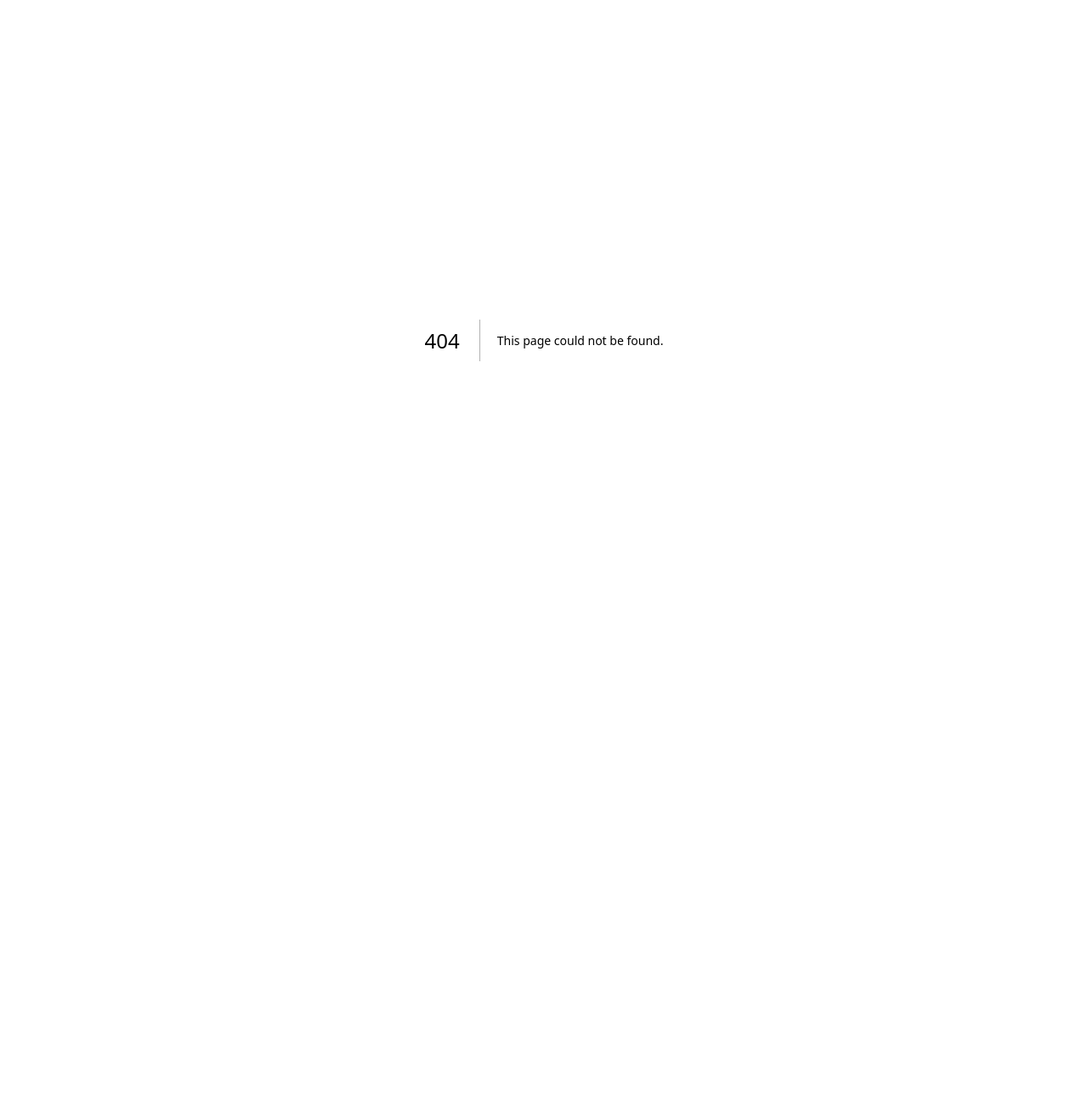
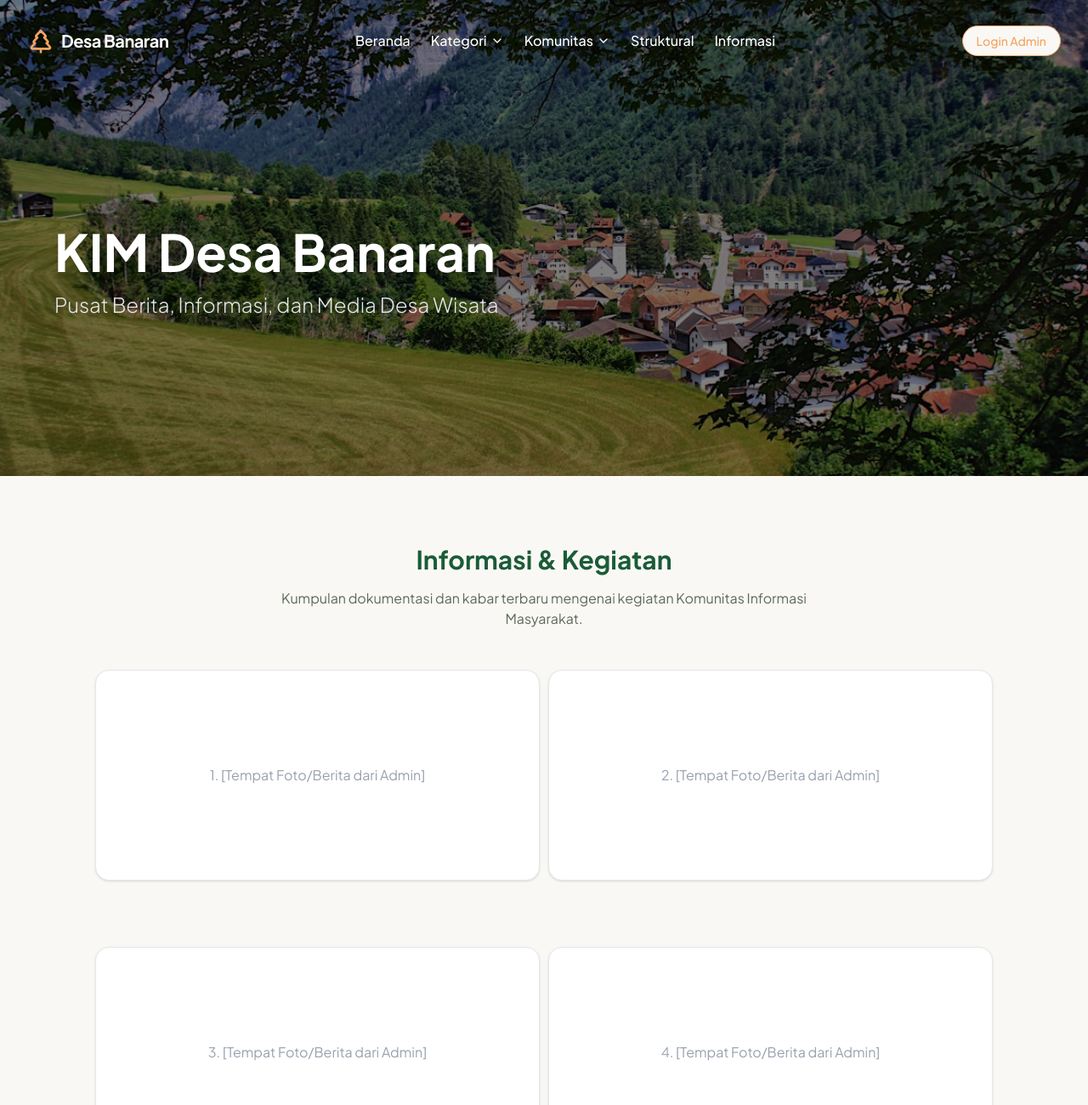
Before and after one commit to Nur-Sidik/website, a Next.js app: page /komunitas/kim in a window 1280 px wide. Before the commit this address had no page. Shown: the top 1300 px of the page at 85% size. Before the commit the page ends 800 px from the top, so only its background shows below. Built offline with nearby package versions, Linux system fonts and the light colour scheme.

Commit message:
feat: create KimPage with hero section and information portal

```diff
--- /dev/null
+++ b/app/komunitas/kim/page.tsx
@@ -0,0 +1,75 @@
+"use client"
+
+import Image from "next/image"
+import Link from "next/link"
+import { ArrowLeft } from "lucide-react"
+import { Navbar } from "@/components/navbar"
+import { Footer } from "@/components/footer"
+
+export default function KimPage() {
+  return (
+    <main className="min-h-screen bg-cream">
+      <Navbar />
+
+      {/* 1. HERO SECTION - KIM */}
+      <div className="relative h-[70vh] w-full flex flex-col justify-start pt-32 md:justify-center md:pt-32 pb-12">
+        <Image
+          src="/images/Foto1.jpg" // Ganti dengan foto yang pas untuk KIM
+          alt="KIM Desa Banaran"
+          fill
+          className="object-cover"
+          priority
+        />
+        {/* Overlay Gelap */}
+        <div className="absolute inset-0 bg-black/50" />
+
+        {/* Konten Teks */}
+        <div className="relative z-10 w-full px-6 md:px-16 text-center md:text-left">
+          <div className="max-w-7xl mx-auto">
+
+            <h1 className="text-4xl md:text-6xl font-bold mb-4 text-white drop-shadow-lg">
+              KIM Desa Banaran
+            </h1>
+
+            <p className="text-lg md:text-2xl text-gray-200 font-light drop-shadow-md max-w-2xl">
+              Pusat Berita, Informasi, dan Media Desa Wisata
+            </p>
+          </div>
+        </div>
+      </div>
+
+      {/* 2. KOTAK INFORMASI / PORTAL BERITA */}
+      <section className="py-20 px-6 md:px-12 max-w-6xl mx-auto">
+        <div className="text-center mb-12">
+          <h2 className="text-3xl font-bold text-mangrove-dark mb-4">Informasi & Kegiatan</h2>
+          <p className="text-foreground/70 max-w-2xl mx-auto">
+            Kumpulan dokumentasi dan kabar terbaru mengenai kegiatan Komunitas Informasi Masyarakat.
+          </p>
+        </div>
+
+        <div className="grid grid-cols-1 md:grid-cols-4 md:grid-rows-[12] gap-[10px] md:h-[900px]">
+          <div className="md:col-span-2 md:row-span-3 bg-white border border-gray-200 rounded-xl p-6 shadow-sm hover:shadow-md transition-shadow flex items-center justify-center text-gray-400 min-h-[200px] md:min-h-0">
+            <p>1. [Tempat Foto/Berita dari Admin]</p>
+          </div>
+          <div className="md:col-span-2 md:row-span-3 md:col-start-3 bg-white border border-gray-200 rounded-xl p-6 shadow-sm hover:shadow-md transition-shadow flex items-center justify-center text-gray-400 min-h-[200px] md:min-h-0">
+            <p>2. [Tempat Foto/Berita dari Admin]</p>
+          </div>
+          <div className="md:col-span-2 md:row-span-3 md:row-start-5 bg-white border border-gray-200 rounded-xl p-6 shadow-sm hover:shadow-md transition-shadow flex items-center justify-center text-gray-400 min-h-[200px] md:min-h-0">
+            <p>3. [Tempat Foto/Berita dari Admin]</p>
+          </div>
+          <div className="md:col-span-2 md:row-span-3 md:col-start-3 md:row-start-5 bg-white border border-gray-200 rounded-xl p-6 shadow-sm hover:shadow-md transition-shadow flex items-center justify-center text-gray-400 min-h-[200px] md:min-h-0">
+            <p>4. [Tempat Foto/Berita dari Admin]</p>
+          </div>
+          <div className="md:col-span-2 md:row-span-3 md:row-start-9 bg-white border border-gray-200 rounded-xl p-6 shadow-sm hover:shadow-md transition-shadow flex items-center justify-center text-gray-400 min-h-[200px] md:min-h-0">
+            <p>5. [Tempat Foto/Berita dari Admin]</p>
+          </div>
+          <div className="md:col-span-2 md:row-span-3 md:col-start-3 md:row-start-9 bg-white border border-gray-200 rounded-xl p-6 shadow-sm hover:shadow-md transition-shadow flex items-center justify-center text-gray-400 min-h-[200px] md:min-h-0">
+            <p>6. [Tempat Foto/Berita dari Admin]</p>
+          </div>
+        </div>
+      </section>
+
+      <Footer />
+    </main>
+  )
+}
```
